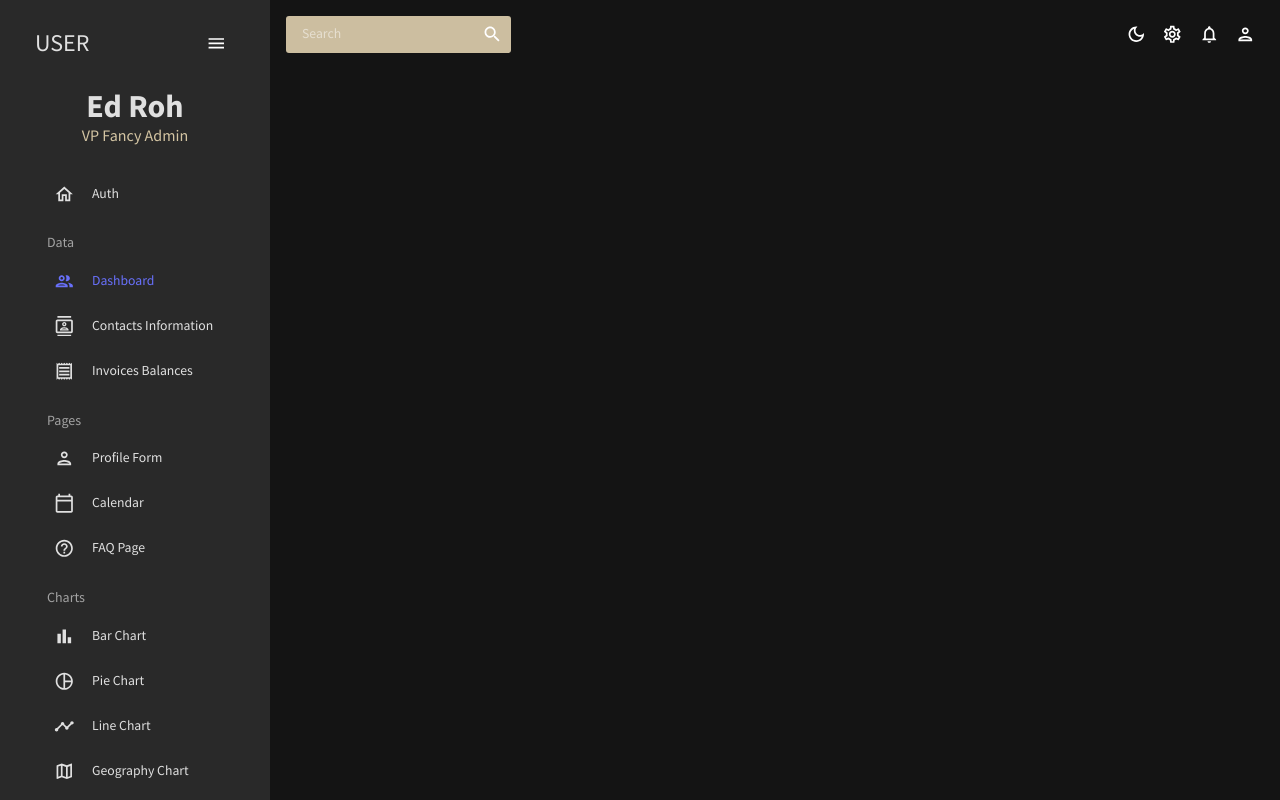
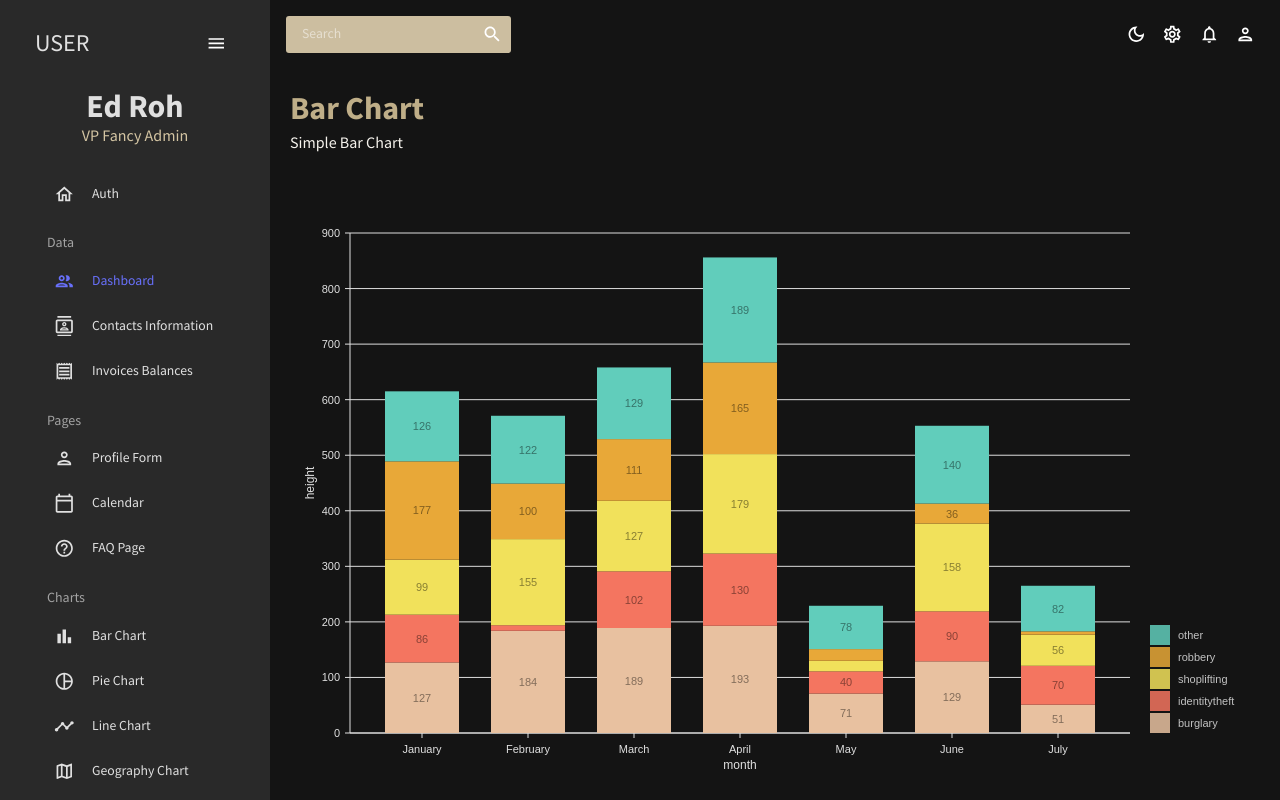
Before and after one commit to Zanned-Amir/gotham, a React (Create React App) app in the folder client/: page /bar in a window 1280 px wide. Built offline with nearby package versions, Linux system fonts and the light colour scheme.

Commit message:
Refactor PieChart and HeatMap components, import Box component, and add Bar scene

```diff
--- a/client/src/App.js
+++ b/client/src/App.js
@@ -1,5 +1,5 @@
 import { useEffect, useState } from "react";
-import { BrowserRouter as Router, Route, Routes } from "react-router-dom";
+import {  Route, Routes } from "react-router-dom";
 import Auth from "./scenes/auth";
 import { CssBaseline, ThemeProvider } from "@mui/material";
 import { ColorModeContext, useMode } from "./theme";
@@ -11,6 +11,7 @@ import Sidebar from "./scenes/global/sidebar";
 import Line from "./scenes/line";
 import Pie from "./scenes/pie";
 import HM from "./scenes/heatmap";
+import Bar from "./scenes/bar";
 // import Dashboard from "./scenes/dashboard";
 
 function App() {
@@ -18,7 +19,6 @@ function App() {
   const [isSidebar, setIsSidebar] = useState(true);
   const [isLogin, setIsLogin] = useState(true);
   const [isLoggedin, setIsLoggedin] = useState(false);
-  const pyodide = window.pyodide;
 
 useEffect(() => {
   const token = localStorage.getItem('token');
@@ -47,6 +47,7 @@ useEffect(() => {
               <Route path="/line" element={<Line />} />
               <Route path="/pie" element={<Pie />} />
               <Route path="/heatmap" element={<HM />} />
+              <Route path="/bar" element={<Bar />} />
             </Routes>
           </main>
         </div>
--- /dev/null
+++ b/client/src/components/BarChart.jsx
@@ -0,0 +1,140 @@
+import { Box, useTheme } from "@mui/material";
+import { ResponsiveBar } from "@nivo/bar";
+import { tokens } from "../theme";
+import { mockBarData as data } from "../data/mockData";
+
+const BarChart = ({ isDashboard = false }) => {
+  const theme = useTheme();
+  const colors = tokens(theme.palette.mode);
+  const mode = theme.palette.mode;
+
+  return (
+    <ResponsiveBar
+      data={data}
+      theme={{
+        // added
+        axis: {
+          domain: {
+            line: {
+              stroke: colors.grey[100],
+            },
+          },
+          legend: {
+            text: {
+              fill: colors.grey[100],
+            },
+          },
+          ticks: {
+            line: {
+              stroke: colors.grey[100],
+              strokeWidth: 1,
+            },
+            text: {
+              fill: colors.grey[100],
+            },
+          },
+        },
+        legends: {
+          text: {
+            fill: colors.grey[100],
+          },
+        },
+      }}
+      keys={["burglary", "identitytheft", "shoplifting", "robbery", "other"]}
+      enableLabel={true}
+      tooltip={({ id, value, color }) => (
+        <Box display={"flex"}>
+        <Box style={{ backgroundColor: color, width: "10px", height: "10px", borderRadius: "50%", marginRight: "5px" }}></Box>
+          <Box style={{ color:mode === "dark" ? "white" : "black" }} bgcolor={mode === "dark" ? colors.grey[800] : "white"} p={"5px"} borderRadius={"10%"}>
+          {id}: {value}
+        </Box>
+        </Box>
+
+      )}
+      indexBy="month"
+      margin={{ top: 50, right: 130, bottom: 50, left: 60 }}
+      padding={0.3}
+      valueScale={{ type: "linear" }}
+      indexScale={{ type: "band", round: true }}
+      colors={{ scheme: "nivo" }}
+      defs={[
+        {
+          id: "dots",
+          type: "patternDots",
+          background: "inherit",
+          color: "#38bcb2",
+          size: 4,
+          padding: 1,
+          stagger: true,
+        },
+        {
+          id: "lines",
+          type: "patternLines",
+          background: "inherit",
+          color: "#eed312",
+          rotation: -45,
+          lineWidth: 6,
+          spacing: 10,
+        },
+      ]}
+      borderColor={{
+        from: "color",
+        modifiers: [["darker", "1.6"]],
+      }}
+      axisTop={null}
+      axisRight={null}
+      axisBottom={{
+        tickSize: 5,
+        tickPadding: 5,
+        tickRotation: 0,
+        legend: isDashboard ? undefined : "month", // changed
+        legendPosition: "middle",
+        legendOffset: 32,
+      }}
+      axisLeft={{
+        tickSize: 5,
+        tickPadding: 5,
+        tickRotation: 0,
+        legend: isDashboard ? undefined : "height", // changed
+        legendPosition: "middle",
+        legendOffset: -40,
+      }}
+      labelSkipWidth={12}
+      labelSkipHeight={12}
+      labelTextColor={{
+        from: "color",
+        modifiers: [["darker", 1.6]],
+      }}
+      legends={[
+        {
+          dataFrom: "keys",
+          anchor: "bottom-right",
+          direction: "column",
+          justify: false,
+          translateX: 120,
+          translateY: 0,
+          itemsSpacing: 2,
+          itemWidth: 100,
+          itemHeight: 20,
+          itemDirection: "left-to-right",
+          itemOpacity: 0.85,
+          symbolSize: 20,
+          effects: [
+            {
+              on: "hover",
+              style: {
+                itemOpacity: 1,
+              },
+            },
+          ],
+        },
+      ]}
+      role="application"
+      barAriaLabel={function (e) {
+        return e.id + ": " + e.formattedValue + " in country: " + e.indexValue;
+      }}
+    />
+  );
+};
+
+export default BarChart;
--- a/client/src/components/HeatMap.jsx
+++ b/client/src/components/HeatMap.jsx
@@ -1,13 +1,11 @@
+import { Box } from "@mui/material";
 import React from "react";
 
 const HeatMap = () => {
   return (
-    <iframe
-        src="output.html"
-        width="100%"
-        height="100%"
-        >
-    </iframe>
+    <Box m="20px" display="flex" flexDirection="column" alignItems="center" justifyContent="center" height={"100%"} width={"100%"} >
+      <iframe title="heatmap"src="output.html" width="80%" height="100%"></iframe>
+    </Box>
   );
 };
 
--- a/client/src/components/PieChart.jsx
+++ b/client/src/components/PieChart.jsx
@@ -8,6 +8,7 @@ const PieChart = () => {
   const colors = tokens(theme.palette.mode);
   return (
     <ResponsivePie
+
       data={data}
       theme={{
         axis: {
@@ -46,6 +47,7 @@ const PieChart = () => {
         from: "color",
         modifiers: [["darker", 0.2]],
       }}
+
       arcLinkLabelsSkipAngle={10}
       arcLinkLabelsTextColor={colors.grey[100]}
       arcLinkLabelsThickness={2}
--- a/client/src/data/mockData.js
+++ b/client/src/data/mockData.js
@@ -1,7 +1,109 @@
 import { tokens } from "../theme";
+
+export const mockBarData = [
+  {
+    "month": "January",
+    "burglary": 127,
+    "burglaryColor": "hsl(197, 70%, 50%)",
+    "identitytheft": 86,
+    "identitytheftColor": "hsl(159, 70%, 50%)",
+    "shoplifting": 99,
+    "shopliftingColor": "hsl(233, 70%, 50%)",
+    "robbery": 177,
+    "robberyColor": "hsl(90, 70%, 50%)",
+    "other": 126,
+    "otherColor": "hsl(46, 70%, 50%)",
+
+  },
+  {
+    "month": "February",
+    "burglary": 184,
+    "burglaryColor": "hsl(184, 70%, 50%)",
+    "identitytheft": 10,
+    "identitytheftColor": "hsl(139, 70%, 50%)",
+    "shoplifting": 155,
+    "shopliftingColor": "hsl(131, 70%, 50%)",
+    "robbery": 100,
+    "robberyColor": "hsl(253, 70%, 50%)",
+    "other": 122,
+    "otherColor": "hsl(103, 70%, 50%)",
+
+  },
+  {
+    "month": "March",
+    "burglary": 189,
+    "burglaryColor": "hsl(182, 70%, 50%)",
+    "identitytheft": 102,
+    "identitytheftColor": "hsl(330, 70%, 50%)",
+    "shoplifting": 127,
+    "shopliftingColor": "hsl(86, 70%, 50%)",
+    "robbery": 111,
+    "robberyColor": "hsl(252, 70%, 50%)",
+    "other": 129,
+    "otherColor": "hsl(5, 70%, 50%)",
+
+  },
+  {
+    "month": "April",
+    "burglary": 193,
+    "burglaryColor": "hsl(309, 70%, 50%)",
+    "identitytheft": 130,
+    "identitytheftColor": "hsl(76, 70%, 50%)",
+    "shoplifting": 179,
+    "shopliftingColor": "hsl(45, 70%, 50%)",
+    "robbery": 165,
+    "robberyColor": "hsl(174, 70%, 50%)",
+    "other": 189,
+    "otherColor": "hsl(9, 70%, 50%)",
+
+  },
+  {
+    "month": "May",
+    "burglary": 71,
+    "burglaryColor": "hsl(357, 70%, 50%)",
+    "identitytheft": 40,
+    "identitytheftColor": "hsl(4, 70%, 50%)",
+    "shoplifting": 19,
+    "shopliftingColor": "hsl(335, 70%, 50%)",
+    "robbery": 21,
+    "robberyColor": "hsl(45, 70%, 50%)",
+    "other": 78,
+    "otherColor": "hsl(66, 70%, 50%)",
+
+  },
+  {
+    "month": "June",
+    "burglary": 129,
+    "burglaryColor": "hsl(141, 70%, 50%)",
+    "identitytheft": 90,
+    "identitytheftColor": "hsl(273, 70%, 50%)",
+    "shoplifting": 158,
+    "shopliftingColor": "hsl(149, 70%, 50%)",
+    "robbery": 36,
+    "robberyColor": "hsl(268, 70%, 50%)",
+    "other": 140,
+    "otherColor": "hsl(154, 70%, 50%)",
+
+  },
+  {
+    "month": "July",
+    "burglary": 51,
+    "burglaryColor": "hsl(124, 70%, 50%)",
+    "identitytheft": 70,
+    "identitytheftColor": "hsl(196, 70%, 50%)",
+    "shoplifting": 56,
+    "shopliftingColor": "hsl(42, 70%, 50%)",
+    "robbery": 6,
+    "robberyColor": "hsl(94, 70%, 50%)",
+    "other": 82,
+    "otherColor": "hsl(327, 70%, 50%)",
+
+  }
+];
+
 export const mockLineData = [
   {
-    id: "Burglary",
+    id: "burglary",
     color: tokens("dark").dun[500],
     data: [
       {
@@ -168,7 +270,7 @@ export const mockLineData = [
 
 export const mockPieData = [
   {
-    "id": "Burglary",
+    "id": "burglary",
     "label": "Type 4",
     "value": 27,
     color: tokens("dark").dun[500],
--- /dev/null
+++ b/client/src/scenes/bar/index.jsx
@@ -0,0 +1,16 @@
+import { Box } from "@mui/material";
+import Header from "../../components/Header";
+import BarChart from "../../components/BarChart";
+
+const Bar = () => {
+  return (
+    <Box m="20px">
+      <Header title="Bar Chart" subtitle="Simple Bar Chart" />
+      <Box height="75vh">
+        <BarChart />
+      </Box>
+    </Box>
+  );
+};
+
+export default Bar;
```
Also changed, not shown: client/public/output.html (+183 -35 lines).
